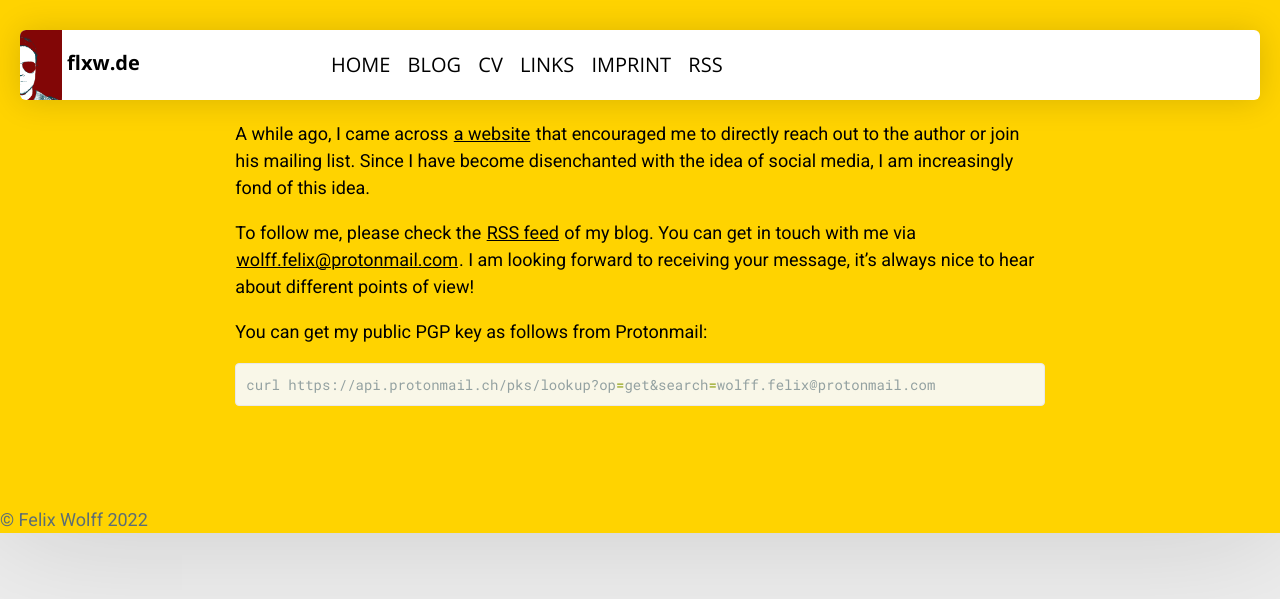
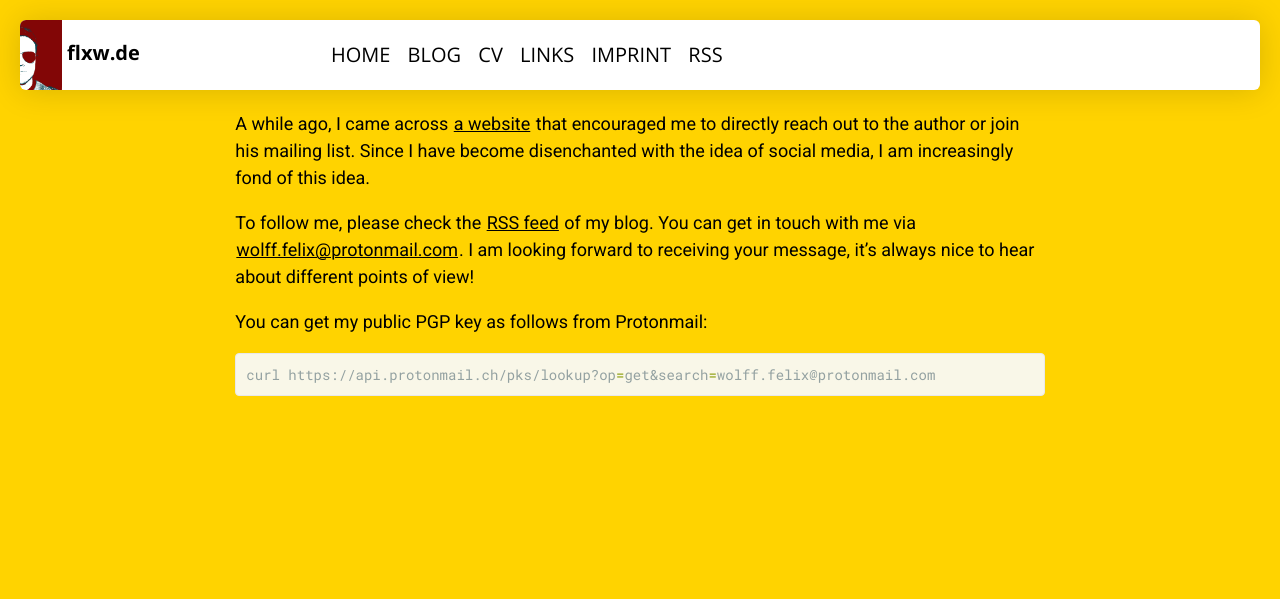
Before and after one commit to flxw/flxw.github.io, a Jekyll site: the page built from index.md, in a window 1280 px wide. Shown: the top 599 px of the page. Built offline with Jekyll 4.4.1, drawn with Linux system fonts in a browser that asks for light colours.

Commit message:
refactor: make footer align with end-of-screen

```diff
--- a/_includes/footer.html
+++ b/_includes/footer.html
@@ -1,4 +1,3 @@
 <footer class="c-page__footer">
   <p>&copy; {{ site.author }} {{ 'now' | date: '%Y' }}</p>
-  <p>{% if site.twitter_username %}<a href="https://twitter.com/{{ site.twitter_username }}">Twitter</a>{% if site.github_username %}<span class="u-separate"></span>{% endif %}{% endif %}{% if site.github_username %}<a href="https://github.com/{{ site.github_username }}">Github</a>{% endif %}</p>
 </footer>
--- a/_layouts/page.html
+++ b/_layouts/page.html
@@ -6,5 +6,5 @@
   <div class="c-page__main">
     {{ content }}
   </div>
-  {% include footer.html %}
+  <!-- {% include footer.html %} -->
 </div>
--- a/_sass/base/_reset.scss
+++ b/_sass/base/_reset.scss
@@ -15,15 +15,11 @@
 
 
 html {
-    min-height: 100%;
-    box-sizing: border-box;
-    -webkit-tap-highlight-color: transparent;
     font-size: 62.5%; // Make it easy to calculate rems to px
 }
 
 body {
     @include ff--sans-serif(400);
-    -webkit-font-smoothing: antialiased;
 }
 
 article,
--- a/_sass/components/_article.scss
+++ b/_sass/components/_article.scss
@@ -3,7 +3,7 @@
    ========================================================================== */
 
 .c-article {
-    margin-bottom: 10rem; // 100px
+    margin-top: 40px;
     @include fs--body;
 }
 
@@ -101,7 +101,6 @@
   border-right-color: transparent;
   font-size: 18px;
   overflow: hidden;
-  margin-bottom: 8rem;
 }
 
 .pagenav div {
--- a/_sass/components/_page.scss
+++ b/_sass/components/_page.scss
@@ -10,7 +10,6 @@
     background-color: white;
     height: 70px;
     width: calc(100% - 40px);
-    margin-top: 20px;
     margin-bottom: 10px;
     margin-left: auto;
     margin-right: auto;
@@ -20,6 +19,9 @@
     font-family: 'Open Sans', sans-serif;
     font-size: 2rem;
     font-weight: 300;
+
+    position: relative;
+    top: 20px;
 
     .c-page__header_brand_section {
         width: 25%;
@@ -79,7 +81,6 @@
 }
 
 .c-page__footer {
-    margin-bottom: 10rem;
     display: -webkit-box;
     display: -webkit-flex;
     display: -ms-flexbox;
--- a/_sass/utilities/_layout.scss
+++ b/_sass/utilities/_layout.scss
@@ -9,7 +9,7 @@
     max-width: 144rem; // 620px
     margin-right: auto;
     margin-left: auto;
-    padding-top: 10px; // 100px
+    min-height: 100vh;
 
     background-color: #ffd300;
     box-shadow: 0 0 120px rgba(0,0,0,.15);
```
